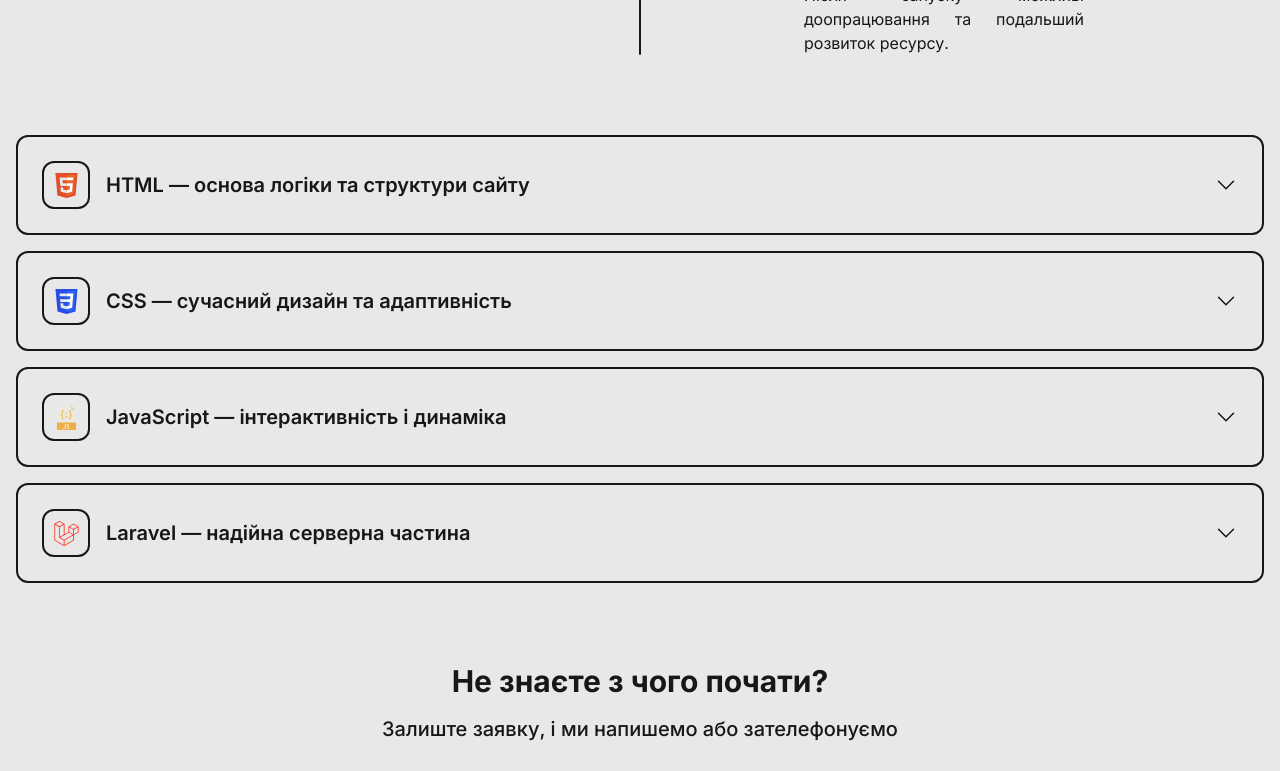
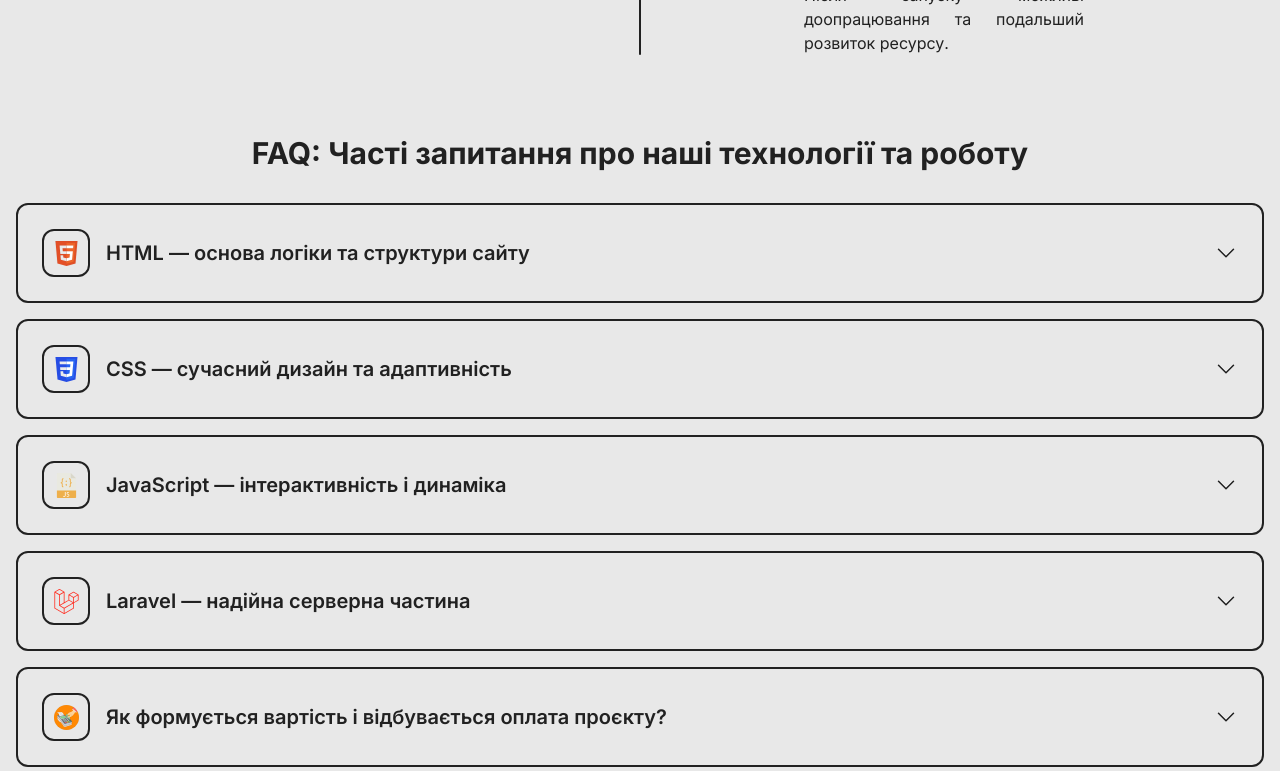
Before and after one commit to Konrem/studcit, a Next.js app: page / in a window 1280 px wide. Shown: the part 3660-4431 px from the top of the page. Built offline with nearby package versions, Linux system fonts and the light colour scheme.

Commit message:
change main dark theme and add some in faq

```diff
--- a/src/app/globals.css
+++ b/src/app/globals.css
@@ -2,17 +2,18 @@
 
 :root {
   --bg-main: #E8E8E8;
-  --text-primary: #171717;
+  --text-primary: #212121;
   --invert: 0;
 }
 
 [data-theme="dark"] {
-  --bg-main: #171717;
+  --bg-main: #212121;
   --text-primary: #E8E8E8;
+  --text-secondary: #212121;
   --invert: 100%;
 }
 .dark-theme{
-  background: #171717;
+  background: #212121;
   color: #E8E8E8 ;
 }
 .light-theme{
--- a/src/components/ui/faq.tsx
+++ b/src/components/ui/faq.tsx
@@ -41,10 +41,27 @@ export default function Faq() {
       content:
         "Laravel відповідає за серверну логіку: обробку заявок, роботу з базою даних, авторизацію, безпеку та інтеграції.\n\nМи використовуємо Laravel як сучасний фреймворк, який відповідає актуальним стандартам веб-розробки та активно розвивається.\n\nЦе дозволяє створювати стабільні, захищені та масштабовані рішення, готові до реального навантаження.",
     },
+    {
+      id: "payment",
+      icon: "/technologies/service-pay.svg",
+      title: "Як формується вартість і відбувається оплата проєкту?",
+      content:
+        "Ми працюємо невеликою командою, тому не використовуємо шаблонні пакети чи фіксовані тарифи.\n\nВартість кожного проєкту формується індивідуально після обговорення цілей, обсягу робіт, функціоналу та технічних вимог.\n\nОплата зазвичай відбувається поетапно: частина — на старті, решта — після виконання ключових етапів або завершення проєкту. Такий підхід забезпечує прозорість процесу та гнучкість у роботі.",
+    },
+    {
+      id: "time-work",
+      icon: "/technologies/service-support.svg",
+      title: "Які терміни виконання робіт і чи можливі зміни в процесі?",
+      content:
+        "Терміни залежать від складності та масштабу проєкту. Невеликі сайти або окремі функції реалізуються швидше, складні веб-рішення потребують більше часу на проєктування, розробку та тестування.\n\nМи погоджуємо орієнтовний графік ще на початку роботи та підтримуємо постійний зв’язок у процесі розробки.\n\nЗа потреби зміни або доповнення функціоналу можна вносити в процесі роботи — усі правки обговорюються окремо з урахуванням впливу на терміни та бюджет.",
+    },
   ];
 
   return (
     <div className="container mx-auto mt-[5rem] px-4">
+      <h2 className="text-center pb-4 font-bold text-3xl mb-4">
+        FAQ: Часті запитання про наші технології та роботу
+      </h2>
       {items.map((item) => {
         return (
           <div
--- a/src/components/ui/form.tsx
+++ b/src/components/ui/form.tsx
@@ -75,7 +75,7 @@ export default function ContactForm() {
       <div className="mx-4 flex align-start">
         <form
           onSubmit={handleSubmit}
-          className="md:min-w-[28rem] mx-auto relative"
+          className="md:min-w-[28rem] mx-auto relative text-[var(--text-secondary)]"
         >
           <input
             name="phone"
```
Also changed, not shown: public/technologies/service-pay.svg (added), public/technologies/service-support.svg (added).
